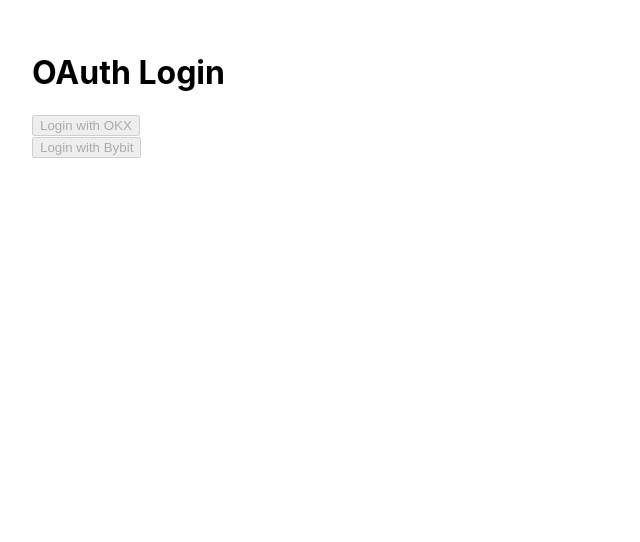
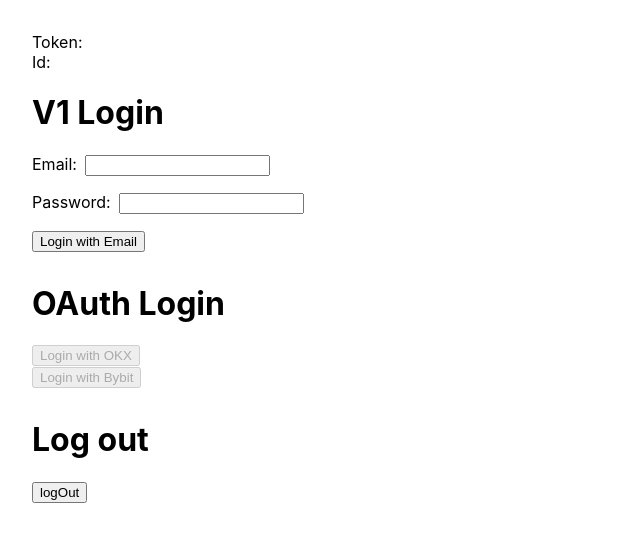
Before and after one commit to Crysta1ightning/CA-Oauth-Frontend-Example, a React (Create React App) app: page / in a window 1280 px wide. Shown: the top 542 px of the page, without its empty margins (0-640 px from the left). Built offline with nearby package versions, Linux system fonts and the light colour scheme.

Commit message:
Use GraphQL

```diff
--- a/src/App.js
+++ b/src/App.js
@@ -2,12 +2,35 @@
 import { handleOkxLogin } from "./utils/oauth/okx";
 import { handleBybitLogin } from "./utils/oauth/bybit";
 
+function getCookieValue(name) {
+  const value = document.cookie
+    .split('; ')
+    .find(row => row.startsWith(name + '='))
+    ?.split('=')[1];
+  if (value === undefined) return null;
+  return value
+}
+
+function parseJwt(token) {
+  try {
+    const payloadBase64 = token.split('.')[1];
+    const payload = JSON.parse(atob(payloadBase64));
+    return payload;
+  } catch (e) {
+    console.error('Invalid JWT token:', e);
+    return null;
+  }
+}
 
 function App() {
   const [sdkReady, setSdkReady] = useState(false);
+  const [email, setEmail] = useState("");
+  const [password, setPassword] = useState("");
+  const [loginStatus, setLoginStatus] = useState("");
+  const [token, setToken] = useState("");
+  const [id, setId] = useState("");
 
   useEffect(() => {
-    // 確保 SDK 載入好了
     if (window.OKEXOAuthSDK) {
       window.OKEXOAuthSDK.init({
         requestUrl: "https://www.okx.com",
@@ -18,17 +41,102 @@
     } else {
       console.error("OKX SDK not found on window");
     }
+
+    const _token = getCookieValue('auth_token');
+    if (_token) {
+      setToken(_token);
+      const _payload = parseJwt(_token);
+      setId(_payload.id);
+    }
   }, []);
+
+  const logOut = async () => {
+    document.cookie = "auth_token=; path=/; max-age=0; SameSite=Lax";
+    setToken(null);
+    setId(null); // 如果你也存了使用者 ID
+    console.log("Logged out successfully.");
+  }
+
+  const handleV1Login = async () => {
+    setLoginStatus("Logging in...");
+    try {
+      const res = await fetch("http://localhost:4000/graphql", {
+        method: "POST",
+        headers: {
+          "Content-Type": "application/json",
+          "X-staging-token": "dNqXFka25d4ZsK3",
+        },
+        body: JSON.stringify({
+          query: `
+            mutation Login($email: String!, $password: String!) {
+              login(email: $email, password: $password)
+            }
+          `,
+          variables: {
+            email,
+            password,
+          },
+        }),
+      });
+
+      const json = await res.json();
+      const data = json.data?.login;
+
+      if (res.ok && !json.errors) {
+        document.cookie = `auth_token=${data}; path=/; max-age=604800; SameSite=Lax`;
+        setLoginStatus(`Login successful: ${JSON.stringify(data)}`);
+      } else {
+        console.error("登入失敗", json.errors);
+        setLoginStatus(`Login failed: ${JSON.stringify(json.errors)}`);
+      }
+    } catch (err) {
+      console.error("Login error:", err);
+      setLoginStatus(`Login error: ${err}`);
+    }
+  };
 
   return (
     <div style={{ padding: "2rem" }}>
-      <h1>OAuth Login</h1>
-      <button onClick={() => {handleOkxLogin(sdkReady)}} disabled={!sdkReady}>
+      <div>Token: {token}</div>
+      <div>Id: {id}</div>
+      <h1>V1 Login</h1>
+      <div style={{ marginBottom: "1rem" }}>
+        <label>
+          Email:
+          <input
+            type="text"
+            value={email}
+            onChange={(e) => setEmail(e.target.value)}
+            style={{ marginLeft: "0.5rem" }}
+          />
+        </label>
+      </div>
+      <div style={{ marginBottom: "1rem" }}>
+        <label>
+          Password:
+          <input
+            type="text" // 你說不要加 type="password"
+            value={password}
+            onChange={(e) => setPassword(e.target.value)}
+            style={{ marginLeft: "0.5rem" }}
+          />
+        </label>
+      </div>
+      <button onClick={handleV1Login}>Login with Email</button>
+      <div style={{ marginTop: "1rem", color: "gray" }}>{loginStatus}</div>
+
+      <h1 style={{ marginTop: "2rem" }}>OAuth Login</h1>
+      <button onClick={() => handleOkxLogin(sdkReady)} disabled={!sdkReady}>
         Login with OKX
       </button>
-      <br/>
+      <br />
       <button onClick={handleBybitLogin} disabled={!sdkReady}>
         Login with Bybit
+      </button>
+
+      <h1 style={{ marginTop: "2rem" }}>Log out</h1>
+      <button onClick={logOut}>
+        logOut
       </button>
     </div>
   );
--- a/src/pages/AuthCallback.tsx
+++ b/src/pages/AuthCallback.tsx
@@ -1,6 +1,5 @@
 import { useEffect, useState } from 'react';
 import { useNavigate } from 'react-router-dom';
-import { generatePayload } from '../utils/oauth/payload';
 import { OKX_PROVIDERNAME, STATENAME } from '../utils/oauth/const';
 
 function getCookieValue(name) {
@@ -8,44 +7,52 @@
     .split('; ')
     .find(row => row.startsWith(name + '='))
     ?.split('=')[1];
-  if (value === "undefined") return null;
-  return value
+  if (value === undefined) return null;
+  return value;
+}
+
+function parseJwt(token: string) {
+  try {
+    const payloadBase64 = token.split('.')[1];
+    const payload = JSON.parse(atob(payloadBase64));
+    return payload;
+  } catch (e) {
+    console.error('Invalid JWT token:', e);
+    return null;
+  }
 }
 
 export default function AuthCallback() {
   const navigate = useNavigate();
-  const [status, setStatus] = useState("登入中...");
+  const [token, setToken] = useState("");
+  const [id, setId] = useState("");
+  const [status, setStatus] = useState("成功跳轉");
+  const [provider, setProvider] = useState('');
   const [username, setUsername] = useState('');
   const [force, setForce] = useState(false);
   const [oauthSessionId, setOauthSessionId] = useState('');
-
-  const getProviderName = (urlParams) => {
-    const state = urlParams.get("state");
-    if (!state) throw new Error("Missing state");
-
-    let parsedState;
-    try {
-      parsedState = JSON.parse(state);
-    } catch {
-      throw new Error("Invalid JSON in state param");
-    }
-    return parsedState.provider;
-  }
 
   const sendQuery = async () => {
     const urlParams = new URLSearchParams(window.location.search);
     const code = urlParams.get('code');
     const state = urlParams.get('state');
+    const domain = urlParams.get('domain');
     console.log(code);
     console.log(state);
+    console.log(domain);
 
-      if (!code || !state) {
+    if (!code || !state || (provider === OKX_PROVIDERNAME && !domain)) {
       setStatus("缺少參數");
-        // navigate('/?error=missing_parameters');
       return;
     }
 
-      const token = getCookieValue('auth_token');
+    let info;
+    console.log("Provider: ", provider);
+    if (provider === OKX_PROVIDERNAME) {
+      info = {"domain": domain};
+      console.log("extraInfo: ", info);
+    }
+
     console.log("Token:", token);
     console.log(document.cookie);
 
@@ -56,31 +63,49 @@
 
     if (token) {
       headers["Authorization"] = `Bearer ${token}`;
+      console.log("Set Authorization");
     }
 
-      const payload = generatePayload(urlParams, force);
     try {
-        const res = await fetch(`http://localhost:4000/auth/callback`, {
+      const res = await fetch("http://localhost:4000/graphql", {
         method: "POST",
         headers,
-          body: JSON.stringify({ code, payload }),
+        body: JSON.stringify({
+          query: `
+            mutation LoginOauth($code: String!, $provider: String!, $extraInfo: JSON, $force: Boolean, $username: String) {
+              loginOauth(code: $code, provider: $provider, extraInfo: $extraInfo, force: $force, username: $username) {
+                token
+                user {
+                  id
+                  username
+                }
+              }
+            }
+          `,
+          variables: {
+            code,
+            provider,
+            extraInfo: info,
+            force,
+            username
+          }
         })
+      });
 
-        const data = await res.json();
+      const json = await res.json();
+      const data = json.data?.loginOauth;
+
+      if (res.ok && !json.errors) {
         document.cookie = `auth_token=${data.token}; path=/; max-age=604800; SameSite=Lax`;
-        console.log("data: ", data);
-
-        if (res.ok) {
-          console.log('登入成功', data);
         setStatus(JSON.stringify(data, null, 2));
         sessionStorage.removeItem(STATENAME);
-          // navigate('/arena');
       } else {
-          console.error('登入失敗', data.error);
-          setOauthSessionId(data.oauthSessionId);
-          setStatus(JSON.stringify(data, null, 2));
+        console.error('登入失敗', json.errors || data);
+        setStatus(JSON.stringify(json.errors || data, null, 2));
         sessionStorage.removeItem(STATENAME);
-          // navigate('/?error=' + encodeURIComponent(data.error));
+
+        const oauthSessionId = json.errors[0].extensions.oauthSessionId;
+        setOauthSessionId(oauthSessionId);
       }
     } catch (err) {
       setStatus(`Error: ${err}`);
@@ -90,10 +115,7 @@
   };
 
   const sendContinueQuery = async () => {
-    const urlParams = new URLSearchParams(window.location.search);
-    const token = getCookieValue('auth_token');
     console.log("Token:", token);
-    console.log(document.cookie);
 
     const headers = {
       "Content-Type": "application/json",
@@ -104,33 +126,46 @@
       headers["Authorization"] = `Bearer ${token}`;
     }
 
-    const payload = {
-      "provider": getProviderName(urlParams),
-      "force": force,
-      "username": username,
-      "oauthSessionId": oauthSessionId
-    }
     try {
-      const res = await fetch(`http://localhost:4000/auth/continue`, {
+      const res = await fetch("http://localhost:4000/graphql", {
         method: "POST",
         headers,
-        body: JSON.stringify({ payload }),
+        body: JSON.stringify({
+          query: `
+            mutation LoginOauthContinue($provider: String!, $oauthSessionId: String!, $force: Boolean, $username: String) {
+              loginOauthContinue(provider: $provider, oauthSessionId: $oauthSessionId, force: $force, username: $username) {
+                token
+                user {
+                  id
+                  username
+                }
+              }
+            }
+          `,
+          variables: {
+            provider,
+            oauthSessionId,
+            force,
+            username
+          }
         })
+      });
 
-      const data = await res.json();
+      const json = await res.json();
+      const data = json.data?.loginOauth;
+
+      if (res.ok && !json.errors) {
         document.cookie = `auth_token=${data.token}; path=/; max-age=604800; SameSite=Lax`;
-      console.log("data: ", data);
-
-      if (res.ok) {
-        console.log('登入成功', data);
         setStatus(JSON.stringify(data, null, 2));
         sessionStorage.removeItem(STATENAME);
-        // navigate('/arena');
       } else {
-        console.error('登入失敗', data.error);
-        setStatus(JSON.stringify(data, null, 2));
+        console.error('登入失敗', json.errors || data);
+
+        setStatus(JSON.stringify(json.errors || data, null, 2));
         sessionStorage.removeItem(STATENAME);
-        // navigate('/?error=' + encodeURIComponent(data.error));
+
+        const oauthSessionId = json.errors[0].extensions.oauthSessionId;
+        setOauthSessionId(oauthSessionId);
       }
     } catch (err) {
       setStatus(`Error: ${err}`);
@@ -158,12 +193,23 @@
       setStatus("CSRF check failed");
       sessionStorage.removeItem(STATENAME); // 清掉
       // navigate('/?error=csrf_failed');
+
       return;
     }
+    setProvider(JSON.parse(state).provider);
+    const _token = getCookieValue('auth_token');
+    if (_token) {
+      setToken(_token);
+      const _payload = parseJwt(_token);
+      setId(_payload.id);
+    }
+
   }, [navigate]);
 
   return (
     <div>
+      <div>Token: {token}</div>
+      <div>Id: {id}</div>
       <div>{status}</div>
       <br/>
       <div>Oauth Session ID: {oauthSessionId}</div>
--- a/src/utils/oauth/okx.js
+++ b/src/utils/oauth/okx.js
@@ -23,14 +23,3 @@
     console.error("SDK not ready");
   }
 };
-
-export const generateOkxPayload = (urlParams, force) => {
-  const domain = urlParams.get('domain');
-  if (!domain) throw new Error('Missing domain param for OKX');
-
-  return {
-    provider: OKX_PROVIDERNAME,
-    domain,
-    force
-  };
-}
```
Also changed, not shown: src/utils/oauth/bybit.js (+2 -9 lines), src/utils/oauth/payload.js (deleted, +0 -27 lines). Lines whose indentation alone changed are shown as unchanged.
